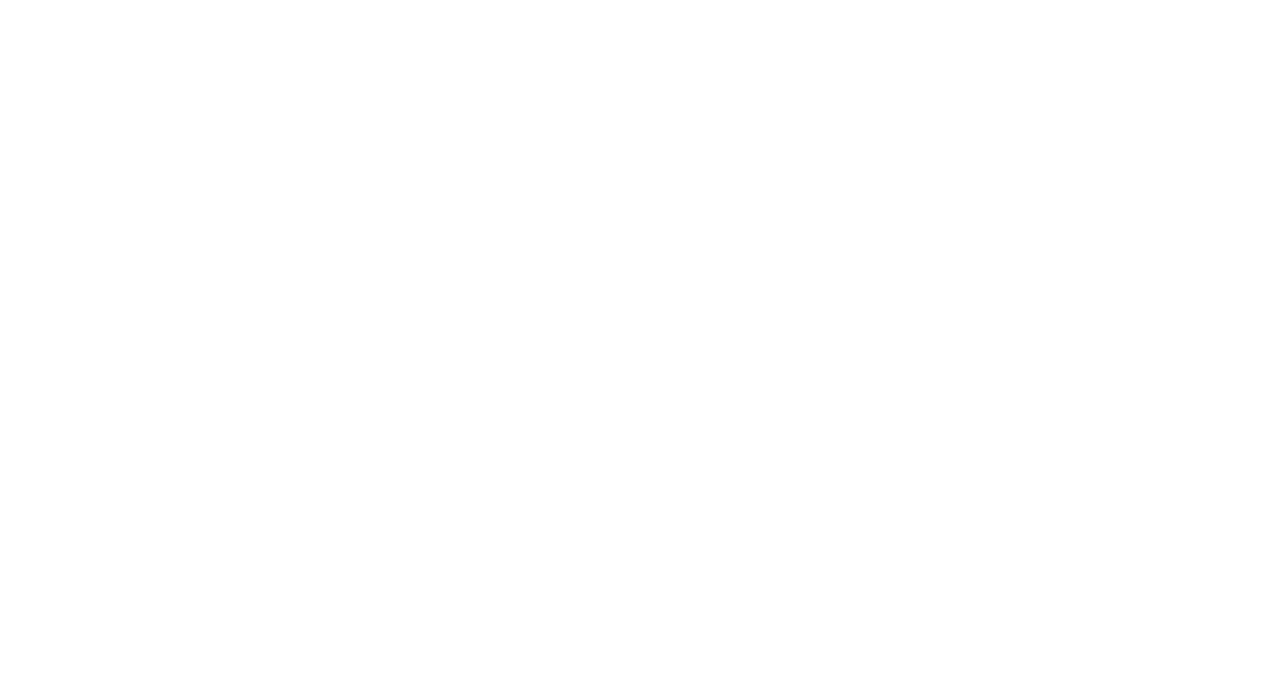
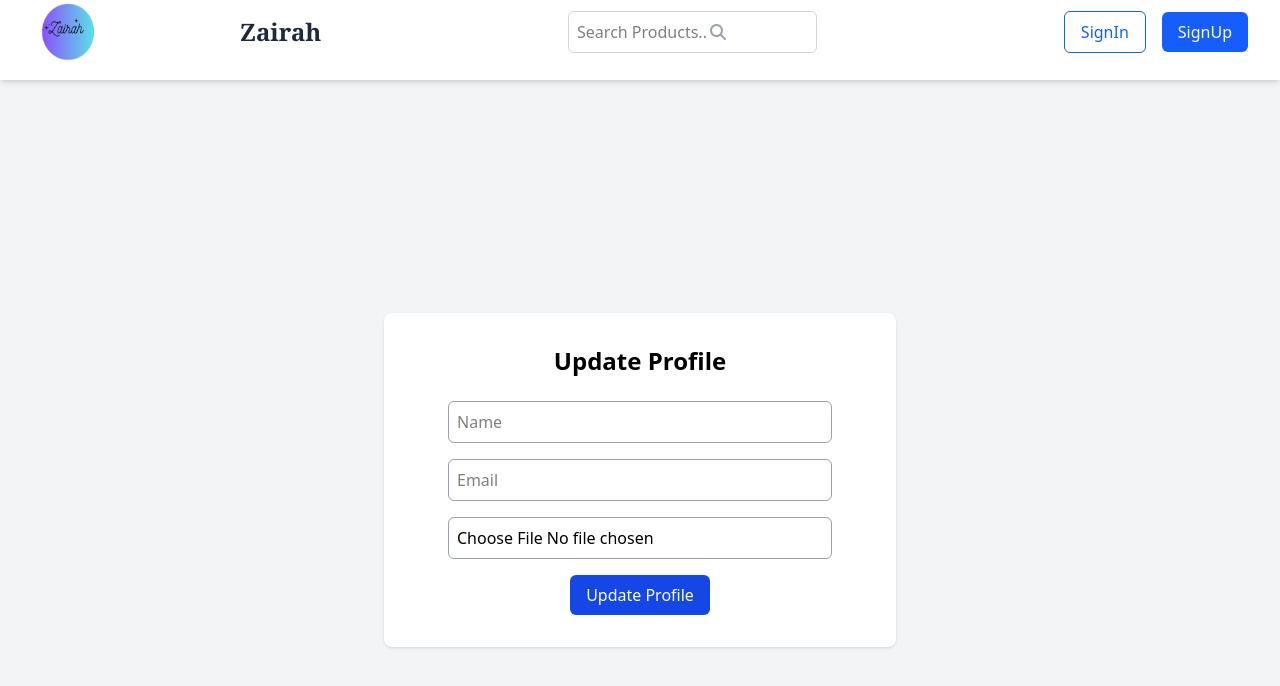
Before and after one commit to aleenamolroy/E-commerce-Frontend, a React (Vite) app: page /update in a window 1280 px wide. Before the commit this address had no page. Shown: the top 686 px of the page. Built offline with nearby package versions, Linux system fonts and the light colour scheme; no server answers; a web font is replaced by a local one.

Commit message:
commit  view and update profile of user

```diff
--- a/src/App.jsx
+++ b/src/App.jsx
@@ -18,7 +18,9 @@
 import Productdetails from "./pages/user/Productdetails";
 import Cartview from "./pages/user/cartView";
 import { Cartprovider } from "./pages/user/Cartcontext";
+import Viewprofile from "./pages/user/Viewprofile";
 import Order from "./pages/user/Order";
+import Updateprofile from "./pages/user/Updateprofile";
 export default function App() {
   return (
     <div>
@@ -111,43 +113,58 @@
           path="/Home"
           element={
             <Authprovider>
-< Home/>
-
-
+              <Home />
             </Authprovider>
           }
         />
-                <Route path="/" element={<Authprovider>
-                  <Cartprovider>
-
-                  <Home />
-                  </Cartprovider>
-                  </Authprovider>} />
+        <Route
+          path="/"
+          element={
+            <Authprovider>
+              <Cartprovider>
+                <Home />
+              </Cartprovider>
+            </Authprovider>
+          }
+        />
 
         <Route
           path="/product/:id"
           element={
             <Authprovider>
-              < Productdetails/>
-
+              <Productdetails />
             </Authprovider>
           }
         />
-      <Route
+        <Route
           path="/cart"
           element={
             <Authprovider>
-              < Cartview/>
-
+              <Cartview />
             </Authprovider>
           }
         />
-      <Route
+        <Route
           path="/order"
           element={
             <Authprovider>
-              < Order/>
-
+              <Order />
+            </Authprovider>
+          }
+        />
+        <Route
+          path="/profile"
+          element={
+            <Authprovider>
+              <Viewprofile/>
+            </Authprovider>
+          }
+        />
+        <Route
+          path="/update"
+          element={
+            <Authprovider>
+              <Updateprofile/>
             </Authprovider>
           }
         />
--- a/src/components/User/Navbar.jsx
+++ b/src/components/User/Navbar.jsx
@@ -86,9 +86,9 @@
                   <span>Orders</span>
                 </Link>
                 <div className="relative space-y-1 flex">
-                  <Link to="/ViewProfile">
+                  <Link to="/profile">
                     <img
-                      src={userlogo}
+                      src={`http://localhost:3000/uploads/${user.profile_image}`}
                       alt={user.name}
                       className="w-10 h-10 rounded-full cursor-pointer"
                     />
--- /dev/null
+++ b/src/pages/user/Updateprofile.jsx
@@ -0,0 +1,118 @@
+import React, { useEffect, useState } from "react";
+import Navbar from "../../components/User/Navbar";
+import api from "../../Axios";
+
+export default function UpdateProfile() {
+  const [user, setUser] = useState(null);
+  const [name, setName] = useState("");
+  const [email, setEmail] = useState("");
+  const [image, setImage] = useState(null);
+  const [existingImg, setExistingImg] = useState("");
+
+  useEffect(() => {
+    const fetchUser = async () => {
+      try {
+        const res = await api.get("user/viewprofile");
+        console.log(res.data);
+
+        const userData = res.data.user;
+        setUser(userData);
+        setName(userData.name);
+        setEmail(userData.email);
+        setExistingImg(userData.profile_image);
+      } catch (err) {
+        alert(err.response?.data?.message || "Error fetching user");
+      }
+    };
+
+    fetchUser();
+  }, []);
+
+  const handleUpdate = async (e) => {
+    e.preventDefault();
+
+    const formData = new FormData();
+    formData.append("name", name);
+    formData.append("email", email);
+    if (image) formData.append("profile_image", image);
+
+    try {
+      const res = await api.put("user/Update", formData, {
+        headers: {
+          "Content-Type": "multipart/form-data",
+        },
+      });
+const updatedUser = {
+      name,
+      email,
+      profile_image: image ? image.name : existingImg, // fallback to existing if no new image
+    };
+
+      alert(res.data.message || "Profile updated successfully");
+      localStorage.setItem("user", JSON.stringify(updatedUser));
+      setUser(updatedUser);
+    } catch (err) {
+      alert(err.response?.data?.message || "Update failed");
+    }
+  };
+
+  return (
+    <>
+      <Navbar />
+      <div className="flex justify-center items-center min-h-screen bg-gray-100">
+        <div className="p-8 rounded-lg shadow max-w-lg w-full bg-white">
+          <h2 className="text-2xl font-semibold mb-6 text-center">
+            Update Profile
+          </h2>
+
+          <form
+            onSubmit={handleUpdate}
+            className="flex flex-col space-y-4 justify-center items-center"
+          >
+            <input
+              type="text"
+              placeholder="Name"
+              value={name}
+              onChange={(e) => setName(e.target.value)}
+              className="border border-gray-400 rounded-md p-2 w-full max-w-sm"
+              required
+            />
+
+            <input
+              type="email"
+              placeholder="Email"
+              value={email}
+              onChange={(e) => setEmail(e.target.value)}
+              className="border border-gray-400 rounded-md p-2 w-full max-w-sm"
+              required
+            />
+
+            {existingImg && (
+              <div className="my-2">
+                <img
+                  src={`http://localhost:3000/uploads/${existingImg}`}
+                  alt="Current Profile"
+                  className="w-32 h-32 object-cover border rounded"
+                />
+              </div>
+            )}
+
+            <input
+              type="file"
+              onChange={(e) => setImage(e.target.files[0])}
+              accept="image/*"
+              className="border border-gray-400 rounded-md p-2 w-full max-w-sm"
+            />
+
+            <button
+              type="submit"
+              className="bg-blue-700 text-white py-2 px-4 rounded-md hover:bg-blue-800 transition"
+            >
+              Update Profile
+            </button>
+          </form>
+        </div>
+      </div>
+    </>
+  );
+}
--- /dev/null
+++ b/src/pages/user/Viewprofile.jsx
@@ -0,0 +1,64 @@
+import React, { useEffect, useState } from "react";
+import api from "../../Axios";
+import Navbar from "../../components/User/Navbar";
+import { Link } from "react-router-dom";
+export default function Viewprofile() {
+  const [user, setUsers] = useState(null);
+  useEffect(() => {
+    const fetchuser = async () => {
+      try {
+        const res = await api.get("user/viewprofile");
+        console.log(res.data);
+        setUsers(res.data.user);
+      } catch (err) {
+        alert(err.response?.data?.message);
+      }
+    };
+    fetchuser();
+    console.log(user);
+  }, []);
+
+  return (
+    <>
+      <Navbar />
+
+
+      <div className="flex justify-center items-center min-h-screen bg-gray-100">
+
+
+      <div className="max-w-sm w-full bg-white rounded-xl shadow-md overflow-hidden border border-gray-200 hover:shadow-lg transition-shadow duration-300">
+        {user && (
+          <div className="flex flex-col items-center justify-center p-6">
+                        <h2 className="font-serif text-blue-500 text-2xl">Hi {user.name} welcome to Zairah</h2>
+
+            <img
+              className="w-24 h-24 rounded-full border-2 border-indigo-500 object-cover"
+              src={`http://localhost:3000/uploads/${user.profile_image}`}
+              alt="User Avatar"
+            />
+            <h2 className="mt-4 text-xl font-semibold text-gray-800">
+              {user.name}
+            </h2>
+            <p className="text-sm text-gray-500">{user.email}</p>
+
+            <div className="mt-4 flex space-x-4">
+                <Link to="/update">
+
+              <button className="px-4 py-2 bg-indigo-600 text-white rounded hover:bg-indigo-700 transition">
+                Update
+              </button>
+               </Link>
+               <Link to="/Home">
+              <button className="px-4 py-2 border border-gray-300 text-gray-700 rounded hover:bg-gray-100 transition">
+                Back
+              </button>
+              </Link>
+            </div>
+          </div>
+        )}
+      </div>
+      </div>
+
+    </>
+  );
+}
```
